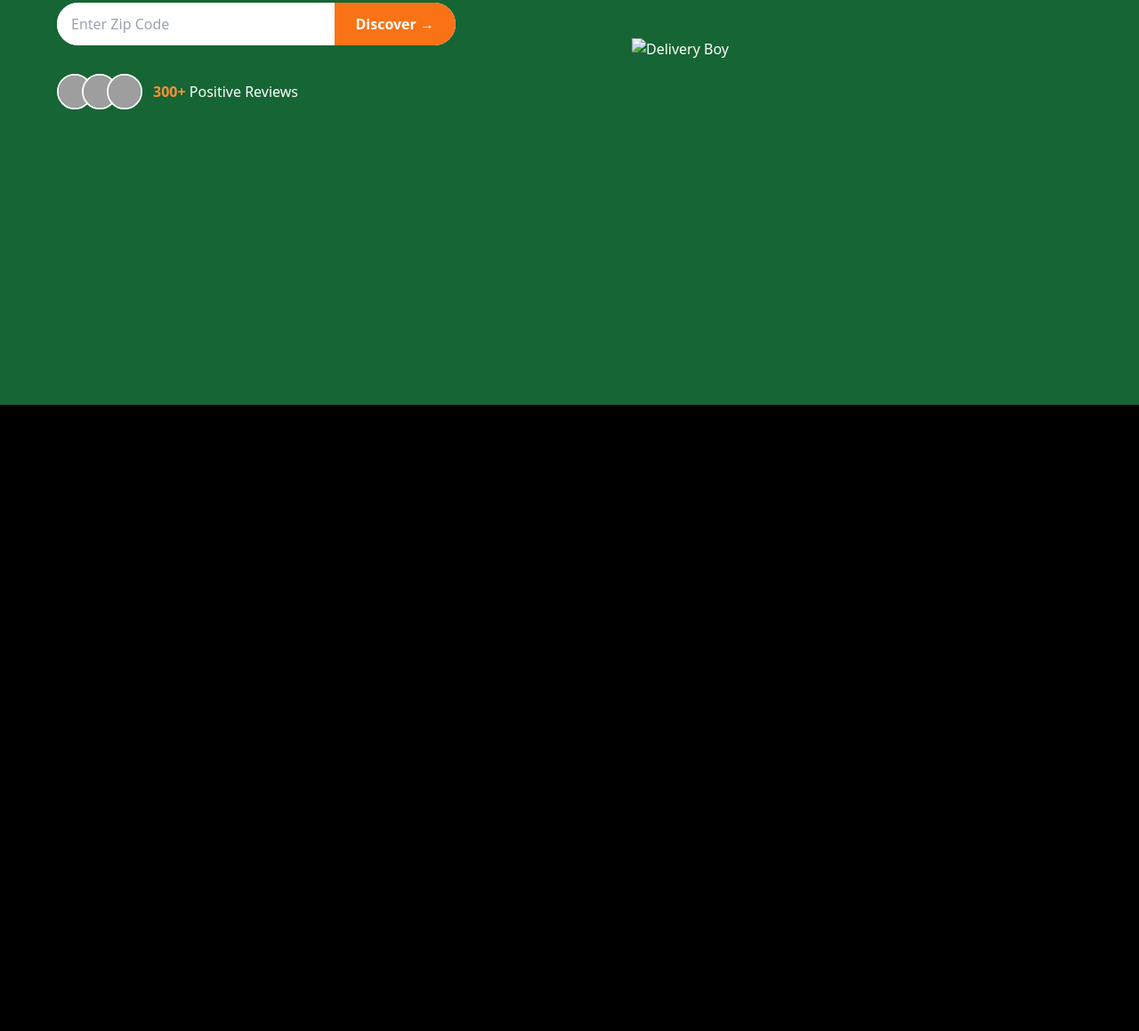
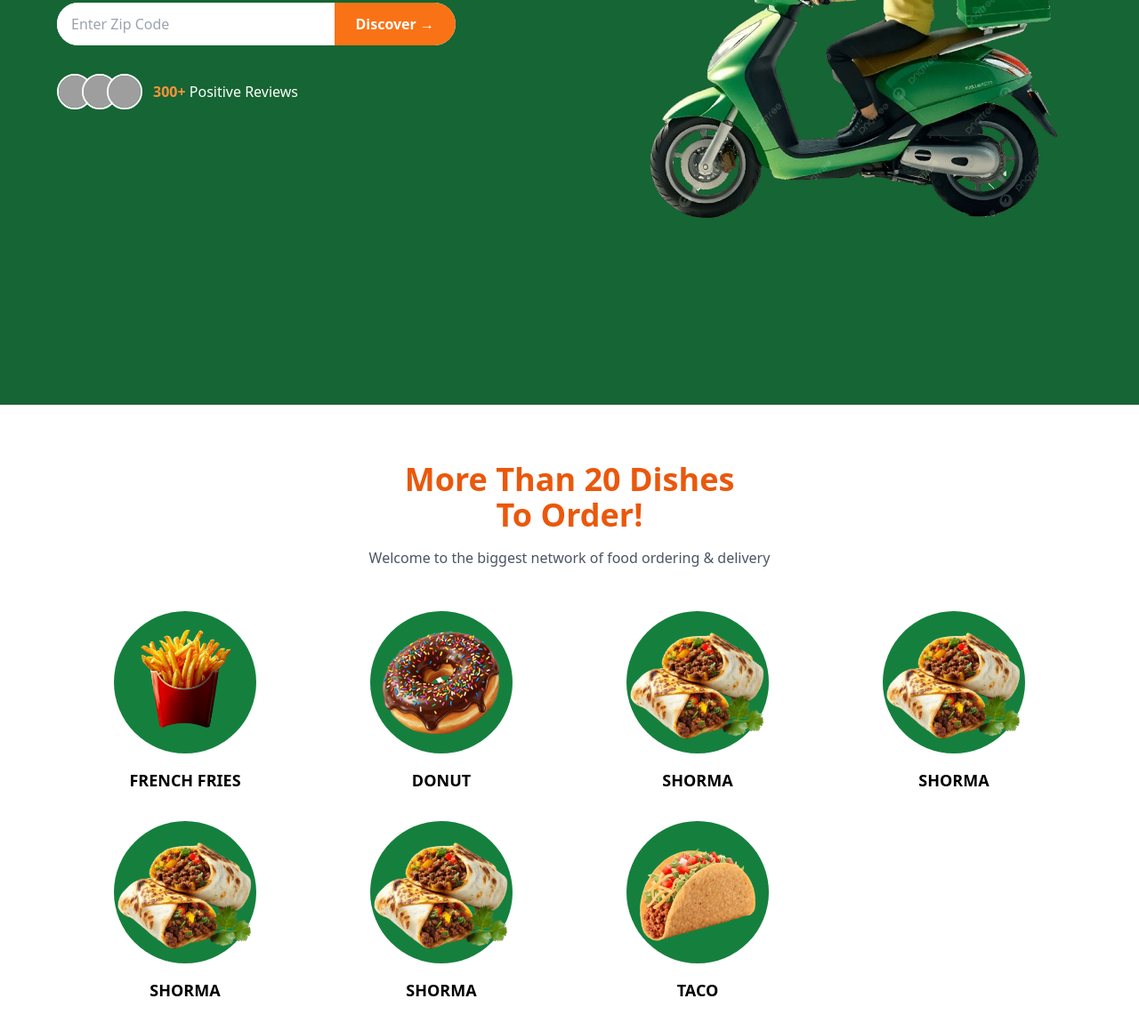
Before and after one commit to Yasir-Ullah/DoorHub, a plain HTML site: page index.html in a window 1280 px wide. Shown: the part 417-1576 px from the top of the page at 89% size. Before the commit the page ends 872 px from the top, so only its background shows below. Drawn offline with nearby package versions, Linux system fonts and the light colour scheme; grey boxes are pictures that could not be loaded.

```diff
--- a/index.html
+++ b/index.html
@@ -80,7 +80,7 @@
         </div>
 
         <!-- Right -->
-        <!-- Right Side -->
+
         <div class="relative flex justify-center items-center">
           <!-- Location Pin -->
           <div
@@ -89,12 +89,121 @@
 
           <!-- Delivery Boy Image -->
           <img
-            src="./devl.boy.png"
+            src="./images/delivery.boy.png"
             alt="Delivery Boy"
             class="relative z-10 w-[500px] max-w-full object-contain"
           />
         </div>
       </section>
+      <section class="py-16 bg-white">
+        <div class="max-w-6xl mx-auto px-4 text-center">
+          <h2 class="text-4xl font-bold text-orange-600">
+            More Than 20 Dishes
+          </h2>
+          <h2 class="text-4xl font-bold text-orange-600 mb-4">To Order!</h2>
+
+          <p class="text-gray-600 mb-12">
+            Welcome to the biggest network of food ordering & delivery
+          </p>
+
+          <div class="grid grid-cols-2 md:grid-cols-4 gap-8">
+            <!-- Item 1 -->
+            <div>
+              <div
+                class="w-40 h-40 mx-auto bg-green-700 rounded-full flex items-center justify-center"
+              >
+                <img
+                  src="images/frence.png"
+                  alt="French Fries"
+                  class="w-40 h-40 object-contain"
+                />
+              </div>
+              <h3 class="mt-4 font-bold text-lg">FRENCH FRIES</h3>
+            </div>
+
+            <!-- Item 2 -->
+            <div>
+              <div
+                class="w-40 h-40 mx-auto bg-green-700 rounded-full flex items-center justify-center"
+              >
+                <img
+                  src="images/Donut.png"
+                  alt="Donut"
+                  class="w-40 h-40 object-contain"
+                />
+              </div>
+              <h3 class="mt-4 font-bold text-lg">DONUT</h3>
+            </div>
+
+            <!-- Item 3 -->
+            <div>
+              <div
+                class="w-40 h-40 mx-auto bg-green-700 rounded-full flex items-center justify-center"
+              >
+                <img
+                  src="images/shorma.png"
+                  alt="Shorma"
+                  class="w-40 h-40 object-contain"
+                />
+              </div>
+              <h3 class="mt-4 font-bold text-lg">SHORMA</h3>
+            </div>
+            <!-- Item 3 -->
+            <div>
+              <div
+                class="w-40 h-40 mx-auto bg-green-700 rounded-full flex items-center justify-center"
+              >
+                <img
+                  src="images/shorma.png"
+                  alt="Shorma"
+                  class="w-40 h-40 object-contain"
+                />
+              </div>
+              <h3 class="mt-4 font-bold text-lg">SHORMA</h3>
+            </div>
+            <!-- Item 3 -->
+            <div>
+              <div
+                class="w-40 h-40 mx-auto bg-green-700 rounded-full flex items-center justify-center"
+              >
+                <img
+                  src="images/shorma.png"
+                  alt="Shorma"
+                  class="w-40 h-40 object-contain"
+                />
+              </div>
+              <h3 class="mt-4 font-bold text-lg">SHORMA</h3>
+            </div>
+            <!-- Item 3 -->
+            <div>
+              <div
+                class="w-40 h-40 mx-auto bg-green-700 rounded-full flex items-center justify-center"
+              >
+                <img
+                  src="images/shorma.png"
+                  alt="Shorma"
+                  class="w-40 h-40 object-contain"
+                />
+              </div>
+              <h3 class="mt-4 font-bold text-lg">SHORMA</h3>
+            </div>
+
+            <!-- Item 4 -->
+            <div>
+              <div
+                class="w-40 h-40 mx-auto bg-green-700 rounded-full flex items-center justify-center"
+              >
+                <img
+                  src="images/taco.png"
+                  alt="Taco"
+                  class="w-[9rem] h-25 object-contain"
+                />
+              </div>
+              <h3 class="mt-4 font-bold text-lg">TACO</h3>
+            </div>
+          </div>
+        </div>
+      </section>
     </div>
   </body>
 </html>
```
Also changed, not shown: images/Donut.png (added), images/delivery.boy.png (added), images/frence.png (added), images/shorma.png (added), images/taco.png (added).
